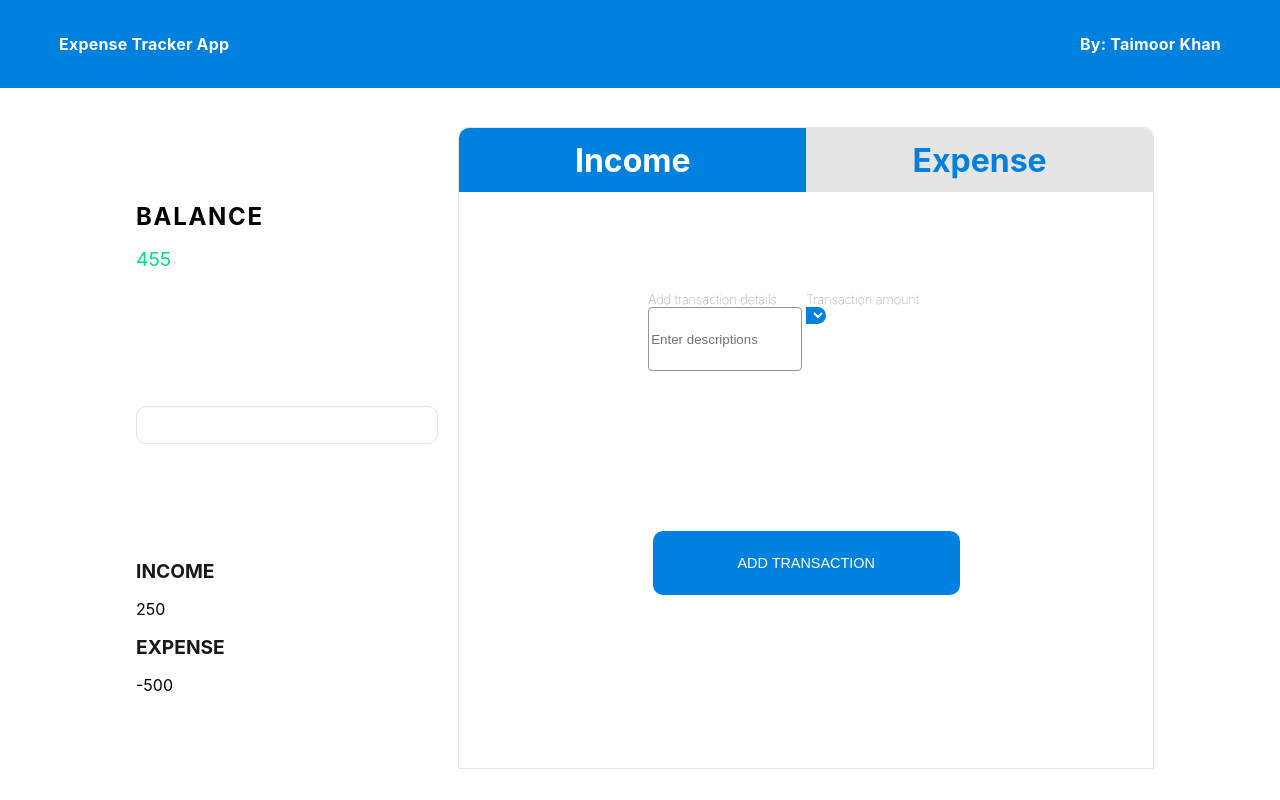
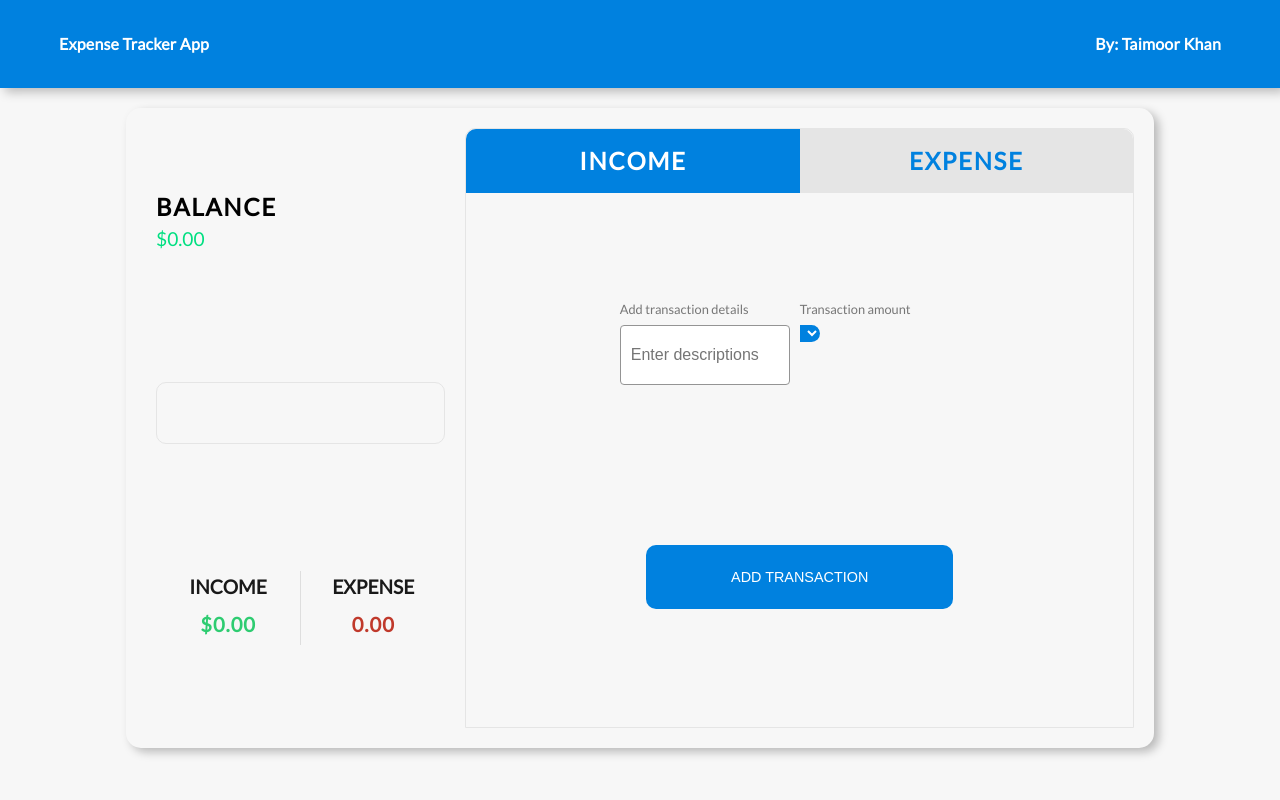
Before and after one commit to Taimoorkhan1122/react-typescipt-app, a React (Create React App) app: page / in a window 1280 px wide. Built offline with nearby package versions, Linux system fonts and the light colour scheme; the HTML template or start-up script is replaced by a standard one.

Commit message:
FEAT: income expense calculator working

```diff
--- a/src/App.css
+++ /dev/null
@@ -1,38 +0,0 @@
-.App {
-  text-align: center;
-}
-
-.App-logo {
-  height: 40vmin;
-  pointer-events: none;
-}
-
-@media (prefers-reduced-motion: no-preference) {
-  .App-logo {
-    animation: App-logo-spin infinite 20s linear;
-  }
-}
-
-.App-header {
-  background-color: #282c34;
-  min-height: 100vh;
-  display: flex;
-  flex-direction: column;
-  align-items: center;
-  justify-content: center;
-  font-size: calc(10px + 2vmin);
-  color: white;
-}
-
-.App-link {
-  color: #61dafb;
-}
-
-@keyframes App-logo-spin {
-  from {
-    transform: rotate(0deg);
-  }
-  to {
-    transform: rotate(360deg);
-  }
-}
--- a/src/App.tsx
+++ b/src/App.tsx
@@ -3,7 +3,6 @@ import React from "react";
 import GlobalProvider from "./context/GlobalProvider";
 import Header from "./components//header/Header";
 import { Container } from "./components/container/Container";
-import "./App.css";
 
 function App() {
   return (
--- a/src/components/form/incomeExpense.tsx
+++ b/src/components/form/incomeExpense.tsx
@@ -1,22 +1,24 @@
 import { useContext } from "react";
-import { GlobalContext } from "../../context/GlobalProvider";
+import { GlobalContext, transactionTypes } from "../../context/GlobalProvider";
 
 export const IncomExpense = () => {
-  // const { transactions } = useContext(GlobalContext);
+  const {
+    state: { transactions },
+  } = useContext(GlobalContext);
 
-  // let amounts = transactions.map((item) => item.amount);
+  let amounts = transactions.map((item: transactionTypes) => item.amount);
 
-  // const income = amounts
-  //   .filter((item) => item > 0)
-  //   .reduce((acc, item) => (acc += item), 0)
-  //   .toFixed(2);
+  const income = amounts
+    .filter((item) => item > 0)
+    .reduce((acc, item) => (acc += item), 0)
+    .toFixed(2);
 
-  // // expense always in Positive
-  // const expense =
-  //   amounts
-  //     .filter((item) => item < 0)
-  //     .reduce((acc, item) => (acc += item), 0)
-  //     .toFixed(2) * -1;
+  // expense always in Positive
+  const expense = amounts
+    .filter((item) => item < 0)
+    .reduce((acc, item) => (acc += item), 0)
+    .toFixed(2);
+  console.log("income expense ", expense);
 
   return (
     <div className="incomeExpense">
@@ -24,16 +26,14 @@ export const IncomExpense = () => {
         <div>
           <h4>Income</h4>
           <p id="money-plus" className="money plus">
-            {/* ${income} */}
-            250
+            ${income}
           </p>
         </div>
 
         <div>
           <h4>Expense</h4>
           <p id="money-minus" className="money minus">
-            {/* {expense} */}
-            -500
+            {expense}
           </p>
         </div>
       </div>
--- a/src/components/transactions/transactionList.tsx
+++ b/src/components/transactions/transactionList.tsx
@@ -1,17 +1,19 @@
 import { useContext } from "react";
-import { GlobalContext } from "../../context/GlobalProvider";
+import { GlobalContext, transactionTypes } from "../../context/GlobalProvider";
 import { TransactionListLi } from "./transactionListLi";
 
 export const TransactionList = () => {
-  // const { transactions } = useContext(GlobalContext);
+  const {
+    state: { transactions },
+  } = useContext(GlobalContext);
   return (
     <div className="transaction-list">
       {/* <!-- income list here --> */}
       <div className="history">
         <ul className="list" id="list">
-          {/* {transactions.map((transaction) => (
+          {transactions.map((transaction: transactionTypes) => (
             <TransactionListLi key={transaction.id} transaction={transaction} />
-          ))} */}
+          ))}
         </ul>
       </div>
     </div>
--- a/src/components/transactions/transactionListLi.tsx
+++ b/src/components/transactions/transactionListLi.tsx
@@ -1,18 +1,25 @@
-import { useContext } from "react";
+import React, { useContext } from "react";
 import { GlobalContext } from "../../context/GlobalProvider";
+import { transactionTypes } from "../../context/GlobalProvider";
 
-export const TransactionListLi = () => {
-  // const { deleteTransactions } = useContext(GlobalContext);
+type Props = {
+  transaction: transactionTypes;
+};
 
-  // const sign = transaction.amount < 0 ? "-" : "+";
+export const TransactionListLi: React.FC<Props> = ({ transaction }) => {
+  const { deleteTransaction } = useContext(GlobalContext);
+
+  const sign = transaction.amount < 0 ? "-" : "+";
 
   return (
-    // <li className={transaction.amount > 0 ? "plus" : "minus"}>
-    // {transaction.text}{" "}
-    <span>{/* {sign} ${Math.abs(transaction.amount)} */}</span>
-    //  <button
-    //   class="fa fa-trash"
-    //   onClick={() => deleteTransactions(transaction.id)}></button>
-    // </li>
+    <li className={transaction.amount >= 0 ? "plus" : "minus"}>
+      {transaction.text}{" "}
+      <span>
+        {sign} ${Math.abs(transaction.amount)}
+      </span>
+      <button
+        className="fa fa-trash"
+        onClick={() => deleteTransaction(transaction.id)}></button>
+    </li>
   );
 };
--- a/src/components/transactions/transactions.tsx
+++ b/src/components/transactions/transactions.tsx
@@ -1,21 +1,22 @@
 import { useContext } from "react";
-import { GlobalContext } from "../../context/GlobalProvider";
+import { GlobalContext, transactionTypes } from "../../context/GlobalProvider";
 
 import { TransactionList } from "../transactions/transactionList";
 import { IncomExpense } from "../form/incomeExpense";
 import "./transactions.css";
 
 export const Transactions = () => {
-  // const { transactions } = useContext(GlobalContext);
+  const {
+    state: { transactions },
+  } = useContext(GlobalContext);
 
-  // let amounts = transactions.map((item) => item.amount);
-  // const total = amounts.reduce((acc, item) => (acc += item), 0).toFixed(2);
+  let amount = transactions.map((item: transactionTypes) => item.amount);
+  const total = amount.reduce((acc, item) => (acc += item), 0).toFixed(2);
   return (
     <div className="transactions">
       <div className="balance">
         <h1> Balance</h1>
-        <h4 id="balance">455</h4>
-        {/* <h4 id="balance">${total}</h4> */}
+        <h4 id="balance">${total}</h4>
       </div>
       <TransactionList />
       <IncomExpense />
--- a/src/context/GlobalProvider.tsx
+++ b/src/context/GlobalProvider.tsx
@@ -19,7 +19,7 @@ export type transactionTypes = {
 };
 
 export type stateTypes = {
-  transactions: [transactionActions] | [];
+  transactions: [transactionTypes] | [];
   incomeExpense: boolean;
   expenseState: boolean;
 };
--- a/src/index.css
+++ b/src/index.css
@@ -1,13 +1,173 @@
-body {
-  margin: 0;
-  font-family: -apple-system, BlinkMacSystemFont, 'Segoe UI', 'Roboto', 'Oxygen',
-    'Ubuntu', 'Cantarell', 'Fira Sans', 'Droid Sans', 'Helvetica Neue',
-    sans-serif;
-  -webkit-font-smoothing: antialiased;
-  -moz-osx-font-smoothing: grayscale;
+@import url("https://fonts.googleapis.com/css?family=Lato&display=swap");
+
+:root {
+  --drop-shadow: 0 1px 3px rgba(0, 0, 0, 0.12), 0 1px 2px rgba(0, 0, 0, 0.24);
+  --global-shadow: 5px 4px 10px rgba(0, 0, 0, 0.25);
+  --expense-color: #e74c3c;
+  --income-color: #2ecc71;
 }
 
-code {
-  font-family: source-code-pro, Menlo, Monaco, Consolas, 'Courier New',
-    monospace;
+* {
+  box-sizing: border-box;
 }
+
+body {
+  background-color: #f7f7f7;
+  font-family: Lato;
+  font-size: 24px;
+  font-style: normal;
+  font-weight: 700;
+  line-height: 32px;
+  margin: 0;
+}
+
+h1 {
+  letter-spacing: 1px;
+  margin: 0;
+  font-size: 1.5rem;
+  font-weight: bold;
+  text-transform: uppercase;
+  letter-spacing: 1.7px;
+}
+
+h3 {
+  border-bottom: 1px solid #bbb;
+  padding-bottom: 10px;
+  margin: 40px 0 10px;
+}
+
+/* h4 {
+    font-size: 1.5rem;
+    margin: 0;
+    text-transform: uppercase;
+} */
+
+.inc-exp-container {
+  display: flex;
+  justify-content: space-around;
+  /* padding: 20px; */
+  margin: 20px 0;
+}
+
+.inc-exp-container > div {
+  flex: 1;
+  text-align: center;
+}
+
+.inc-exp-container > div:first-of-type {
+  border-right: 1px solid #dedede;
+}
+
+.money {
+  font-size: 20px;
+  letter-spacing: 1px;
+  margin: 5px 0;
+}
+
+.money.plus {
+  color: #2ecc71;
+}
+
+.money.minus {
+  color: #c0392b;
+}
+
+label {
+  display: inline-block;
+  margin: 10px 0;
+}
+
+input[type="text"],
+input[type="number"] {
+  display: block;
+  width: 100%;
+  border: 1px solid #dedede;
+  border-radius: 2x;
+  font-size: 16px;
+  padding: 10px;
+}
+
+.btn {
+  cursor: pointer;
+  display: block;
+  background-color: #9c88ff;
+  color: #fff;
+  width: 100%;
+  font-size: 16px;
+  padding: 10px;
+  margin: 10px 0 30px;
+  border: 0;
+  box-shadow: var(--drop-shadow);
+}
+
+.list {
+  list-style-type: none;
+  padding: 0;
+  margin-bottom: 40px;
+}
+
+.list li {
+  background: #e5e5e5;
+  border-radius: 10px;
+  font-weight: normal;
+  font-size: 18px;
+  line-height: 32px;
+  /* or 178% */
+  letter-spacing: 0.2px;
+  text-transform: capitalize;
+  color: #0081df;
+  display: flex;
+  justify-content: space-between;
+  position: relative;
+  padding: 10px;
+  margin: 10px 0;
+}
+
+li.minus span {
+  color: #c0392b;
+}
+
+li.plus span {
+  color: #2ecc71;
+}
+
+li button {
+  opacity: 0;
+  cursor: pointer;
+  background: none;
+  outline: none;
+  border: 1px solid #b1b1b1;
+  border-radius: 5px;
+  transition: opacity 0.25s ease-in-out;
+}
+
+li:hover button {
+  opacity: 1;
+}
+
+.history {
+  max-height: 300px;
+  overflow: auto;
+  margin: 0;
+}
+
+.delete-btn {
+  display: none;
+  cursor: pointer;
+  background-color: #e74c3c;
+  border: 0;
+  color: #fff;
+  font-size: 20px;
+  line-height: 20px;
+  padding: 2px 5px;
+  position: absolute;
+  top: 50%;
+  left: 0;
+  transform: translate(-100%, -50%);
+  opacity: 0;
+  transition: opacity 0.3s ease;
+}
+
+.list li:hover .delete-btn {
+  opacity: 1;
+}
```
